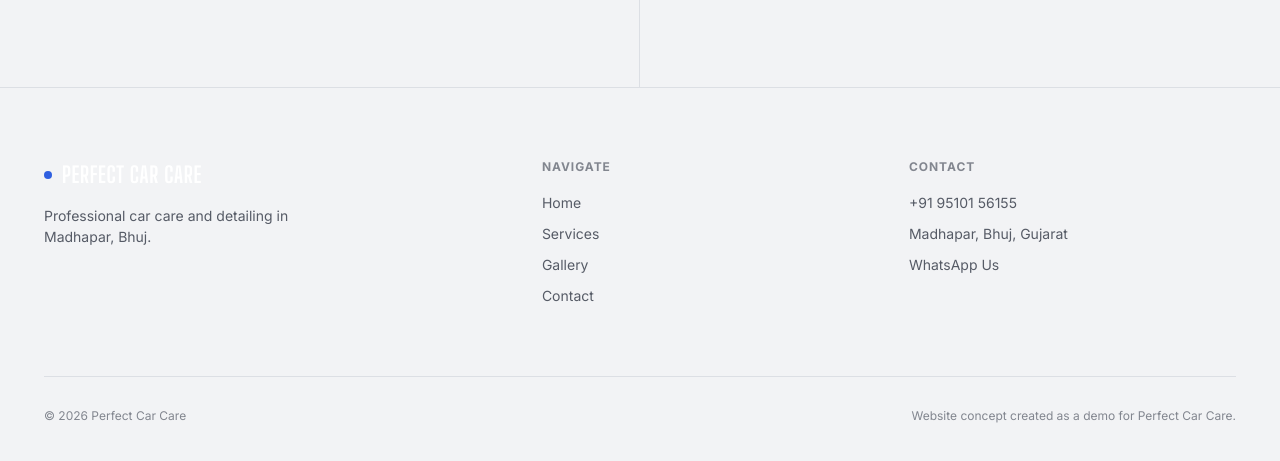
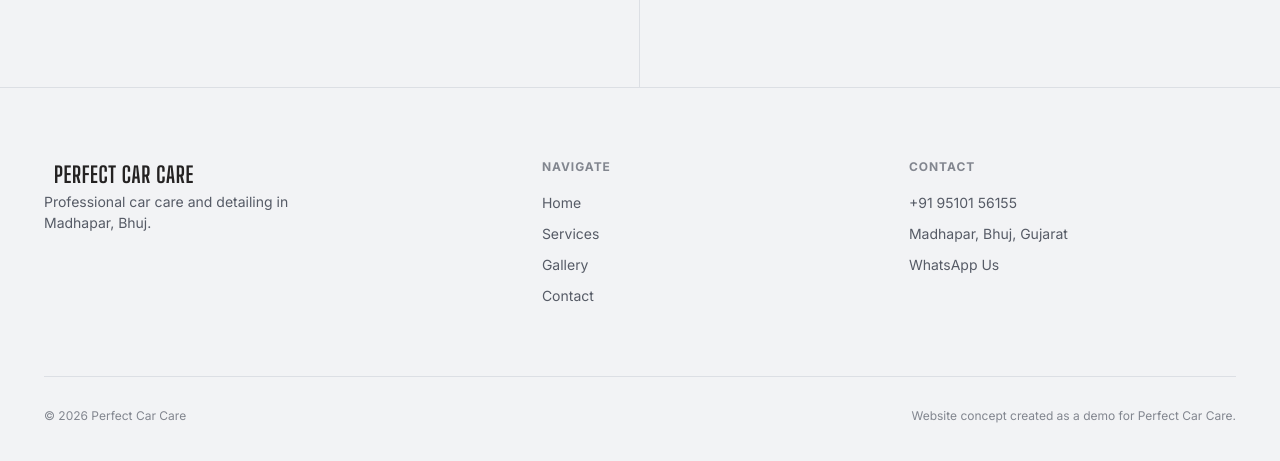
Before and after one commit to Pratham534313/perfect-car-care, a plain HTML site: page index.html in a window 1280 px wide. Shown: the part 6436-6897 px from the top of the page. Drawn offline with Linux system fonts and the light colour scheme.

Commit message:
Change brand class to brand-foot in footer

```diff
--- a/index.html
+++ b/index.html
@@ -72,6 +72,7 @@
   }
   .nav-inner{max-width:1240px;margin:0 auto;width:100%;display:flex;align-items:center;justify-content:space-between;}
   .brand{font-family:'Big Shoulders Display',sans-serif;font-weight:700;font-size:22px;text-transform:uppercase;letter-spacing:0.03em;display:flex;align-items:center;gap:10px;color:#fff;transition:color .35s ease;}
+  .brand-foot{font-family:'Big Shoulders Display',sans-serif;font-weight:700;font-size:22px;text-transform:uppercase;letter-spacing:0.03em;display:flex;align-items:center;gap:10px;color:#242222;transition:color .35s ease;}
   .nav.scrolled .brand{color:var(--paper);}
   .brand .dot{width:8px;height:8px;background:var(--accent);border-radius:50%;flex-shrink:0;}
   .nav-links{display:flex;gap:34px;font-size:14px;color:#d5d8dd;transition:color .35s ease;}
@@ -702,7 +703,7 @@
   <div class="container">
     <div class="foot-grid">
       <div class="foot-brand">
-        <a href="#home" class="brand"><span class="dot"></span>Perfect Car Care</a>
+        <a href="#home" class="brand-foot"><span class="dot"></span>Perfect Car Care</a>
         <p>Professional car care and detailing in Madhapar, Bhuj.</p>
       </div>
       <div class="foot-col">
```
